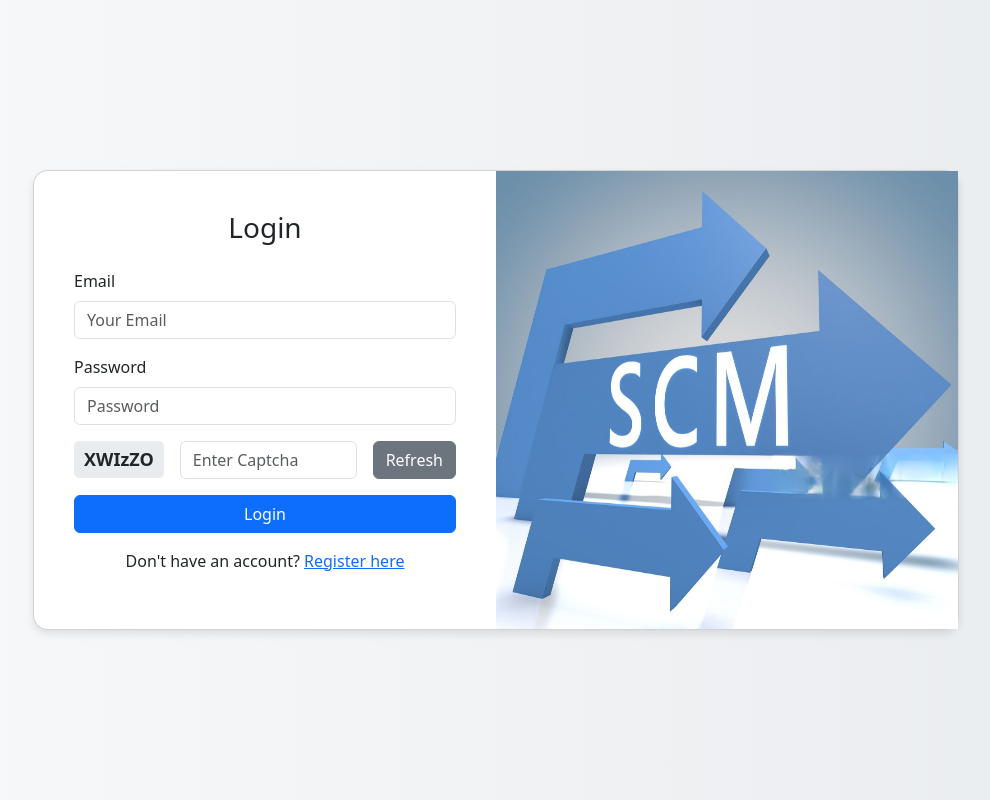
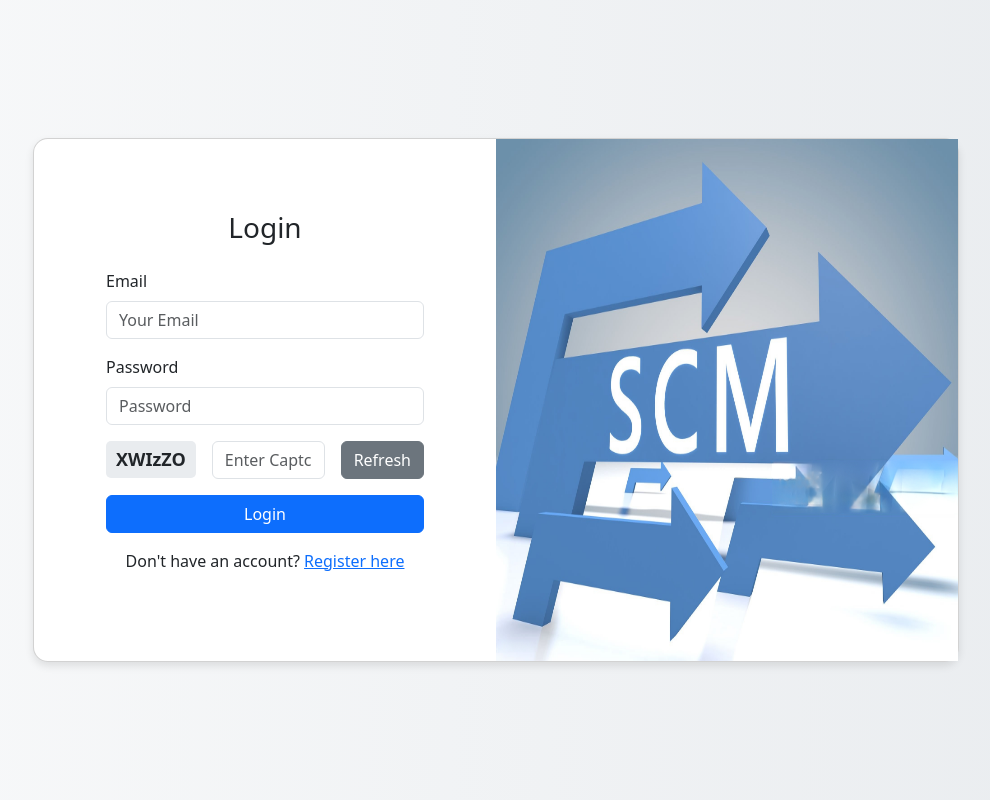
Before and after one commit to Alagani/fastapi_scm_project, a FastAPI app: page /users in a window 1280 px wide. Shown: the whole page, without its empty margins (144-1134 px from the left). Run offline with FastAPI, Linux system fonts and the light colour scheme.

Commit message:
increased login card size

```diff
--- a/templates/login.html
+++ b/templates/login.html
@@ -18,7 +18,7 @@
                         <div class="row g-0">
                             <!-- Left Column: Form -->
                             <div class="col-md-6 p-4">
-                                <div class="card-body">
+                                <div class="card-body p-md-5">
                                     <h3 class="text-center mb-4">Login</h3>
                                     <form class="form-box" id="loginForm" action="/login" method="post">
                                         <div class="mb-3">
```
